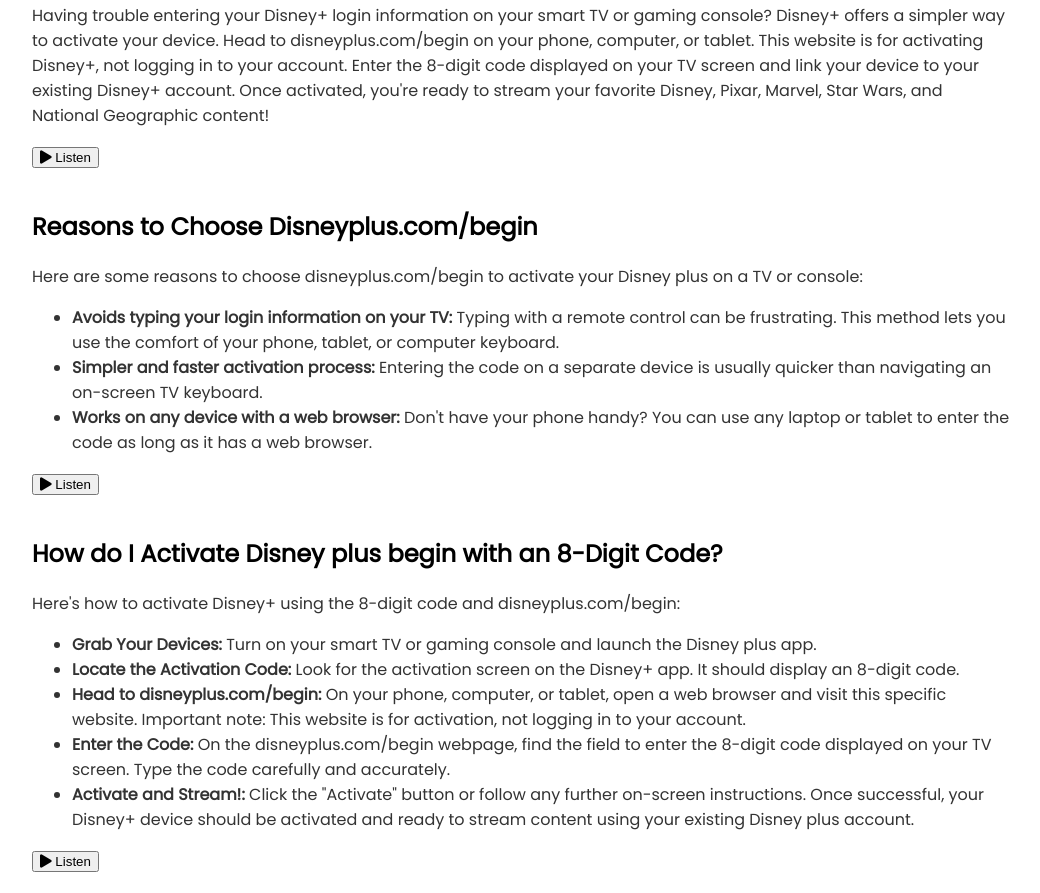
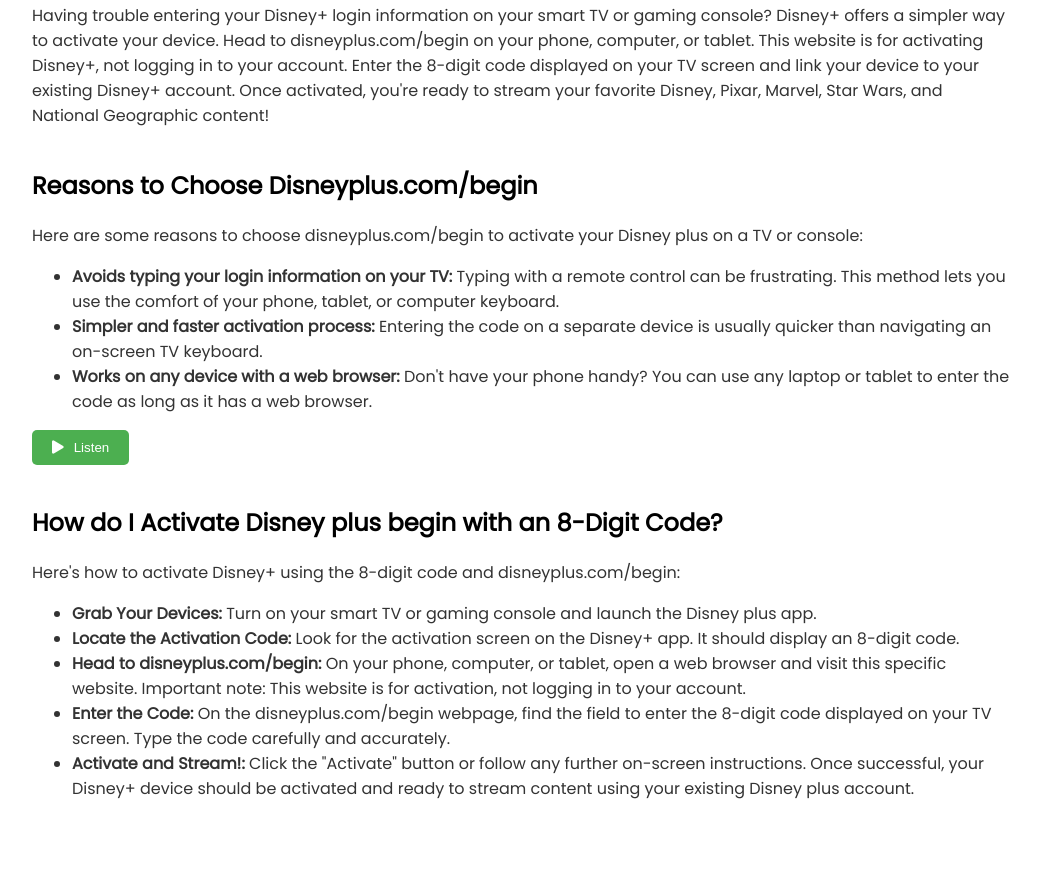
Before and after one commit to wwwdisneypluscombegin/wwwdisneypluscombegin.github.io, a plain HTML site: page index.html in a window 1280 px wide. Shown: the part 727-1620 px from the top of the page, without its empty margins (118-1158 px from the left). After the commit the page ends 1548 px from the top, so only its background shows below. Drawn offline with Linux system fonts and the light colour scheme.

Commit message:
Update index.html

```diff
--- a/index.html
+++ b/index.html
@@ -6,6 +6,7 @@
     <meta name="viewport" content="width=device-width, initial-scale=1.0">
     <!-- Favicons -->
     <link href="favicon.png" rel="icon" />
+	 <link rel="stylesheet" href="https://cdnjs.cloudflare.com/ajax/libs/font-awesome/5.15.3/css/all.min.css" />
 
     <!-- ****************************** -->
 
@@ -301,6 +302,26 @@
   box-shadow: #D70040 0 0 0 3px, transparent 0 0 0 0;
 }
 
+	            #content {
+            font-size: 18px;
+            margin-bottom: 20px;
+        }
+       .listen-button {
+            background-color: #4CAF50;
+            color: #fff;
+            padding: 10px 20px;
+            border: none;
+            border-radius: 5px;
+            cursor: pointer;
+            display: inline-flex;
+            align-items: center;
+        }
+       .listen-button:hover {
+            background-color: #3e8e41;
+        }
+       .listen-button i {
+            margin-right: 10px;
+        }
 
     </style>
 </head>
@@ -330,9 +351,6 @@
     <div class="container">
 	<p>Having trouble entering your Disney+ login information on your smart TV or gaming console?  Disney+ offers a simpler way to activate your device. Head to disneyplus.com/begin on your phone, computer, or tablet. This website is for activating Disney+, not logging in to your account.  Enter the 8-digit code displayed on your TV screen and link your device to your existing Disney+ account.  Once activated, you're ready to stream your favorite Disney, Pixar, Marvel, Star Wars, and National Geographic content!</p>
 
-
-<button class="listen-button" id="listen-button"><i class="fas fa-play"></i> Listen</button>
-
 	<h2>Reasons to Choose Disneyplus.com/begin</h2>
 	<p>Here are some reasons to choose disneyplus.com/begin to activate your Disney plus on a TV or console:</p>
 	<ul>
@@ -355,7 +373,7 @@
 
 <li><strong>Activate and Stream!:</strong> Click the "Activate" button or follow any further on-screen instructions. Once successful, your Disney+ device should be activated and ready to stream content using your existing Disney plus account.</li>
 	</ul>
-<button class="listen-button" id="listen-button"><i class="fas fa-play"></i> Listen</button>
+
 <script>
         let isPlaying = false;
         let speech;
```
